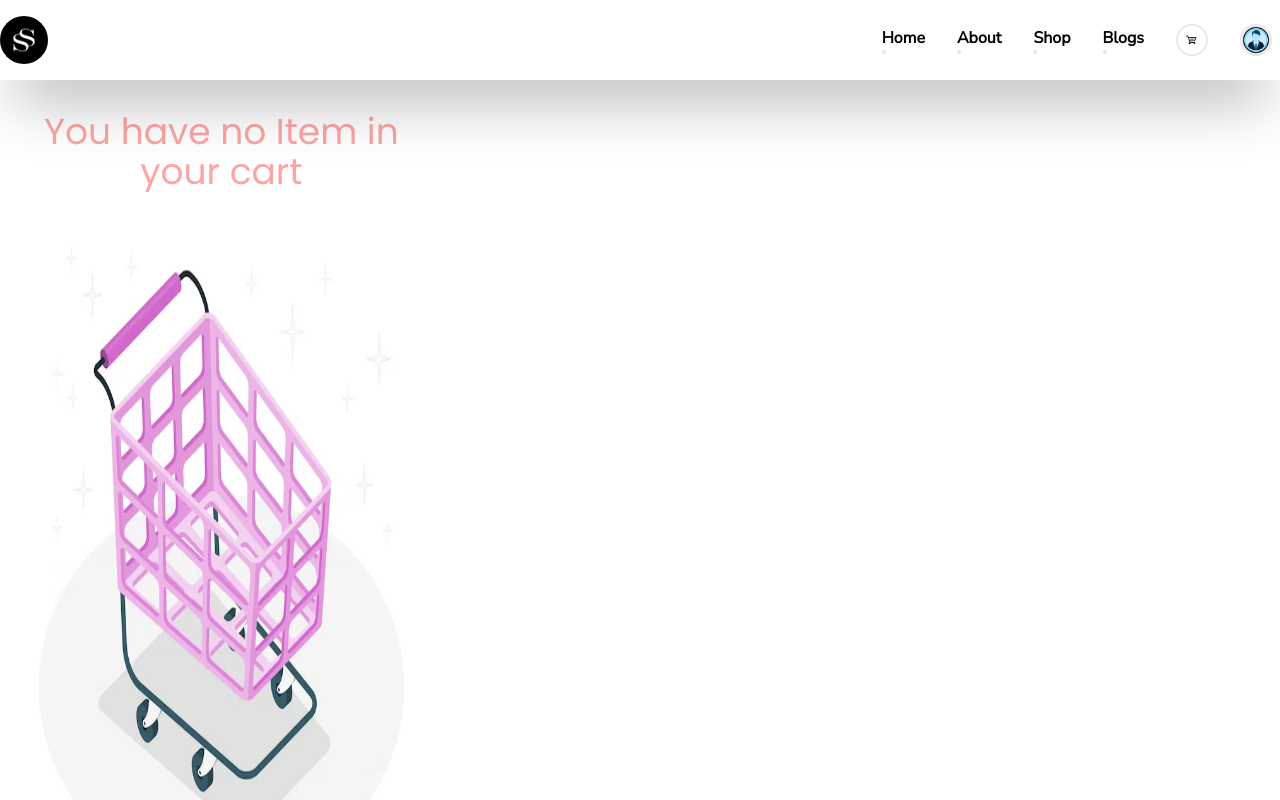
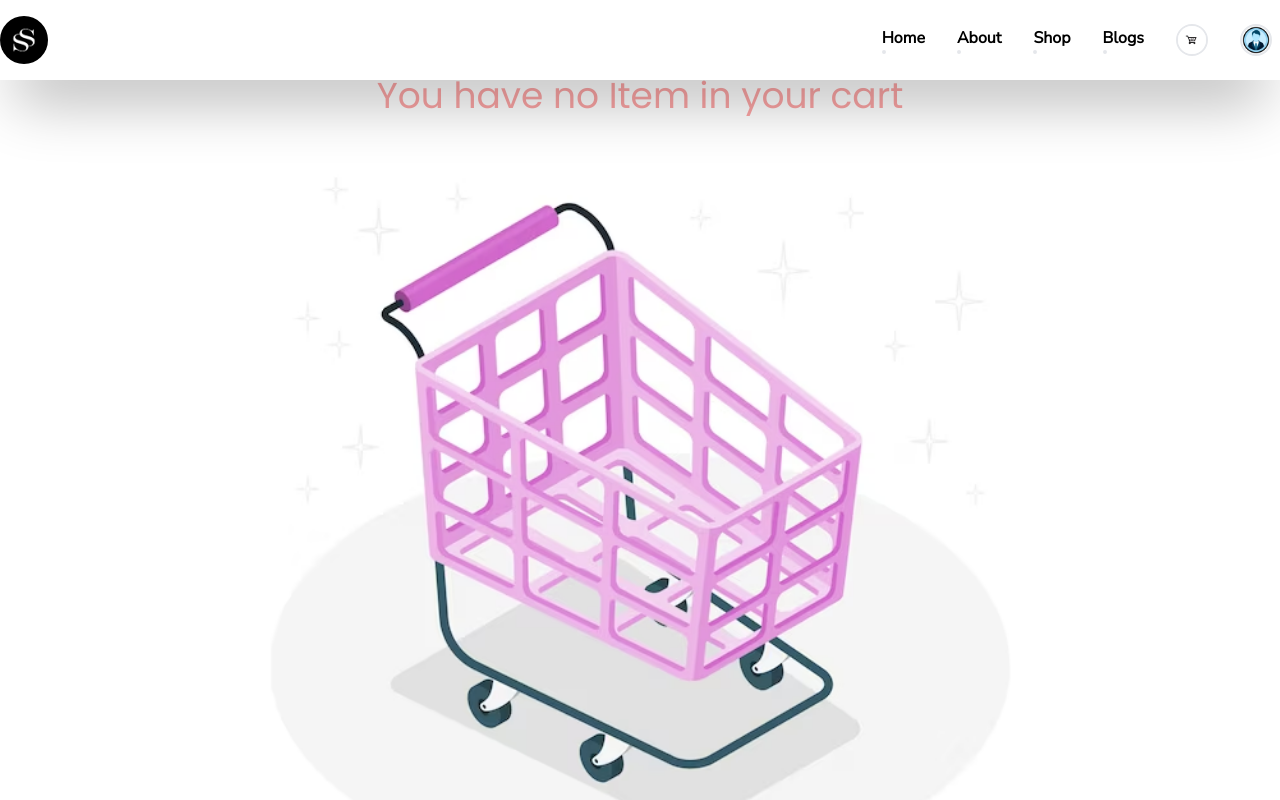
Before and after one commit to fortuneonyeka/shoppers-ecommerce, a React (Create React App) app in the folder shoopers-client/: page /cart in a window 1280 px wide. Shown: the top 800 px of the page. Built offline with nearby package versions, Linux system fonts and the light colour scheme.

Commit message:
display empty cart if the cart page has no product

```diff
--- a/shoopers-client/src/pages/Cart.jsx
+++ b/shoopers-client/src/pages/Cart.jsx
@@ -33,9 +33,11 @@ const Cart = () => {
           <div className="flex flex-col pb-8 md:flex-row justify-between px-6 items-center">
             <p className="hidden md:block relative cursor-pointer group">
               <IoPlayBack className="cursor-pointer" />
-            <Link to="/"><span className=" opacity-0 group-hover:opacity-100 absolute top-0 left-0 bg-green-400 text-black capitalize py-1 px-4 rounded-md text-xs shadow-[5px_5px_0px_0px_rgba(109,40,217)]">
+              <Link to="/">
+                <span className=" opacity-0 group-hover:opacity-100 absolute top-0 left-0 bg-green-400 text-black capitalize py-1 px-4 rounded-md text-xs shadow-[5px_5px_0px_0px_rgba(109,40,217)]">
                   Back to shopping
-              </span></Link>
+                </span>
+              </Link>
             </p>
             <div className="text-sm md:text-xl font-bold px-12 flex gap-6  py-6">
               <p>Total Price: ${totalPrice.toFixed(2)}</p>
@@ -60,12 +62,28 @@ const Cart = () => {
             </button>
           </div>
         )}
-        <div className="md:py-4 md:px-6 grid md:grid-cols-3 gap-6">
-          {cartItems && cartItems.length > 0 ? (
-            cartItems.map((item) => (
+
+        {/* Move the empty cart message and image outside the grid */}
+        {cartItems.length === 0 && (
+          <div className="flex flex-col justify-center items-center text-red-300 w-full h-screen">
+            <p className="text-4xl text-center">
+              You have no Item in your cart
+            </p>
+            <img
+              className="w-[800px] h-[800px]"
+              src={emptyCart}
+              alt="empty Cart"
+            />
+          </div>
+        )}
+
+        {/* Render the grid only if there are items in the cart */}
+        {cartItems.length > 0 && (
+            <div className="md:py-4 grid md:grid-cols-3 md:px-6  gap-6">
+              {cartItems.map((item) => (
+                <div key={item._id}>
                   <div
-                key={item._id}
-                className="max-w-screen-xl mx-auto flex gap-16 hover:scale-95 duration-500 relative hover:shadow-[5px_5px_0px_0px_rgba(109,40,217)] hover:rounded-lg "
+                    className="max-w-screen-xl mx-auto  flex  gap-16 hover:scale-95 duration-500 relative hover:shadow-[5px_5px_0px_0px_rgba(109,40,217)] hover:rounded-lg "
                   >
                     <div className="flex gap-6 md:flex-col lg:flex-row md:px-9 rounded-lg relative shadow-[0px_4px_16px_rgba(17,17,26,0.1),_0px_8px_24px_rgba(17,17,26,0.1),_0px_16px_56px_rgba(17,17,26,0.1)] justify-center items-center">
                       <img
@@ -109,20 +127,10 @@ const Cart = () => {
                       </p>
                     </div>
                   </div>
-            ))
-          ) : (
-            <div className="flex flex-col justify-center items-center text-red-300 w-full h-screen">
-              <p className="text-4xl text-center">
-                You have no Item in your cart
-              </p>
-              <img
-                className="w-[800px] h-[800px]"
-                src={emptyCart}
-                alt="empty Cart"
-              />
+                </div>
+              ))}
             </div>
         )}
-        </div>
       </div>
     </div>
   );
```
Lines whose indentation alone changed are shown as unchanged.
